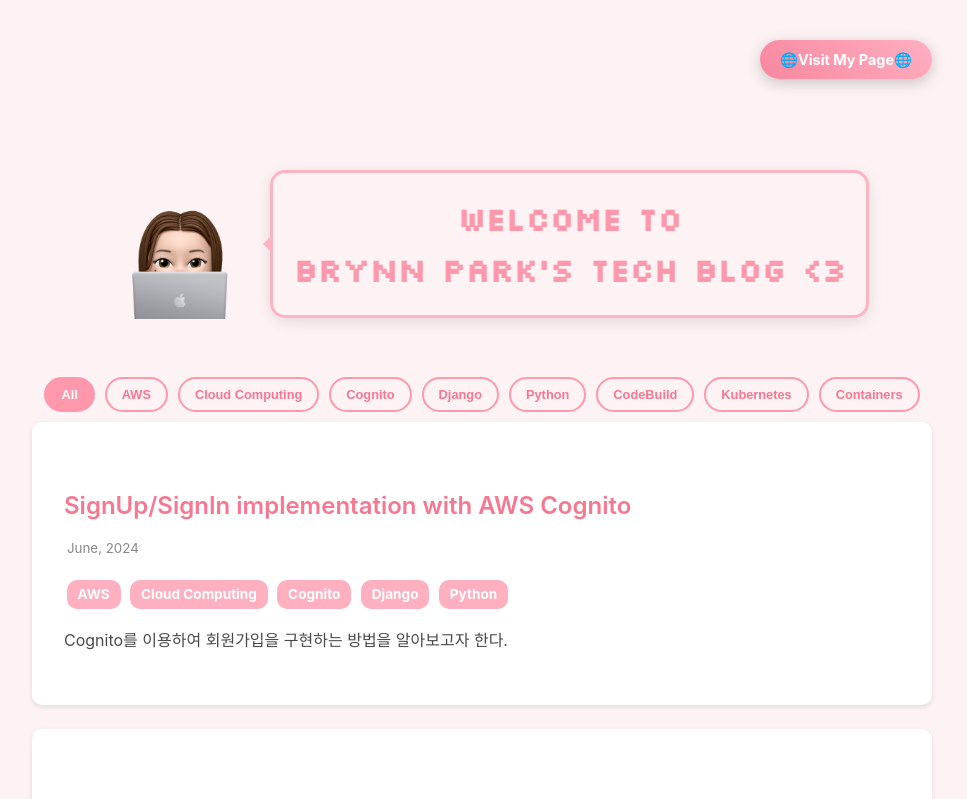
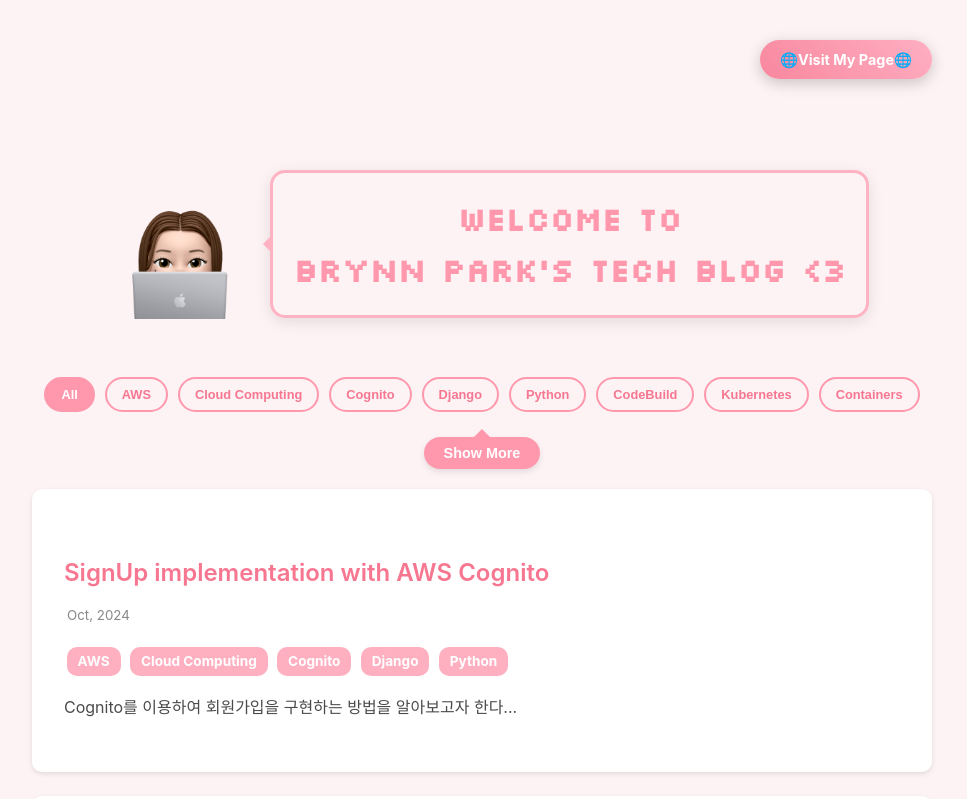
Before and after one commit to brynnPark/tech.brynnpark.cloud, a React (Create React App) app in the folder my_tech_blog/: page / in a window 1280 px wide. Shown: the top 799 px of the page, without its empty margins (158-1125 px from the left). Built offline with nearby package versions, Linux system fonts and the light colour scheme.

Commit message:
add public

```diff
--- a/my_tech_blog/src/tech_posts/Post1.js
+++ b/my_tech_blog/src/tech_posts/Post1.js
@@ -4,10 +4,10 @@
 const Post1 = {
   id: 1,
   slug: 'SignUp-implementation-with-AWS-Cognito',
-  title: 'SignUp/SignIn implementation with AWS Cognito',
-  date: 'June, 2024',
+  title: 'SignUp implementation with AWS Cognito',
+  date: 'Oct, 2024',
   tags: ['AWS', 'Cloud Computing', 'Cognito', 'Django', 'Python'],
-  excerpt: 'Cognito를 이용하여 회원가입을 구현하는 방법을 알아보고자 한다.',
+  excerpt: 'Cognito를 이용하여 회원가입을 구현하는 방법을 알아보고자 한다...',
   headings: [
     { id: '환경-설정', title: '1 환경 설정', level: 1 },
     { id: 'python-설치', title: '1) python 설치', level: 2 },
--- a/my_tech_blog/src/tech_posts/Post2.js
+++ b/my_tech_blog/src/tech_posts/Post2.js
@@ -6,7 +6,7 @@
   slug: 'codebuild-container-deployment',
   title: 'CodeBuild and Container Deployment',
   date: 'October, 2024',
-  tags: ['AWS', 'CodeBuild', 'Kubernetes', 'Containers'],
+  tags: ['AWS', 'CodeBuild', 'Kubernetes', 'Containers', 'CodePipeline', 'EKS'],
   excerpt: 'In this post, we explore how to configure AWS CodeBuild and deploy containers using Kubernetes...',
   headings: [
     { id: "CodeBuild", title: "CodeBuild", level: 1 },
```
Also changed, not shown: 1 other file (tests, documents, lock files or other folders).
